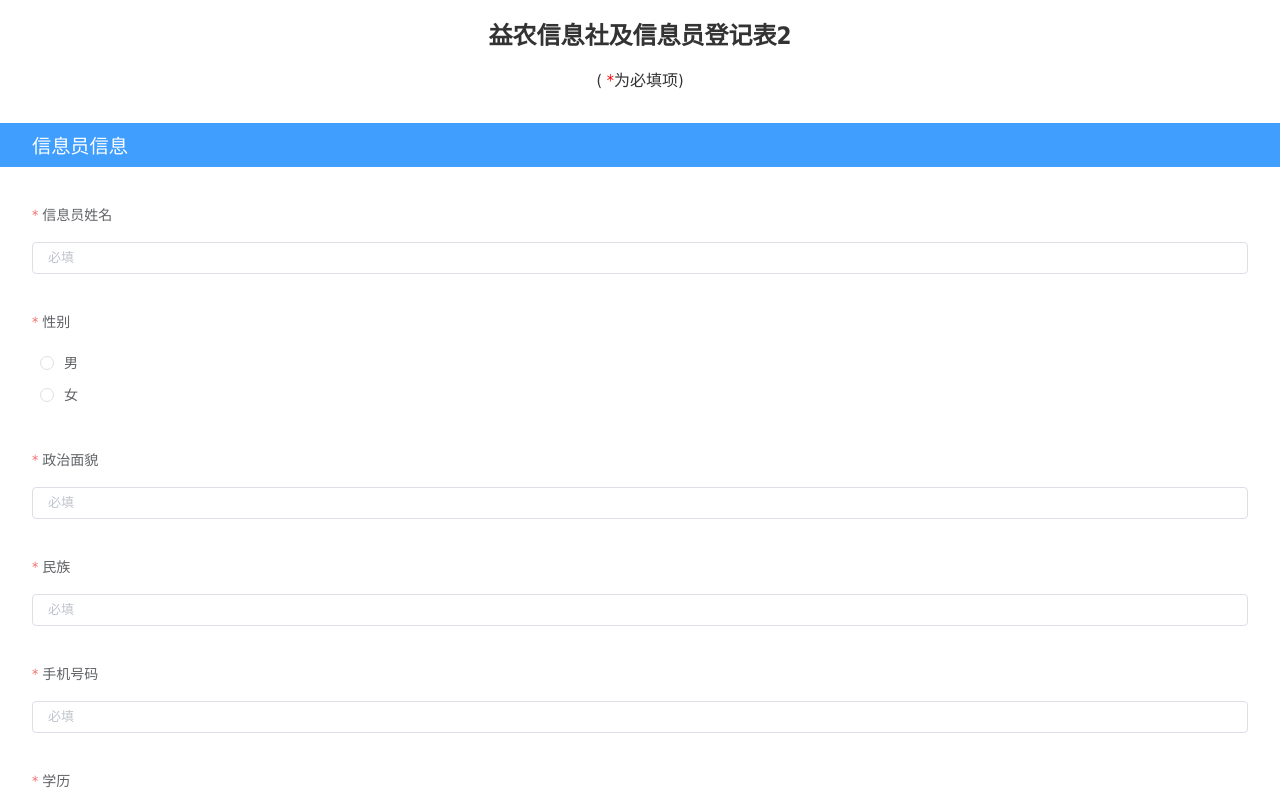
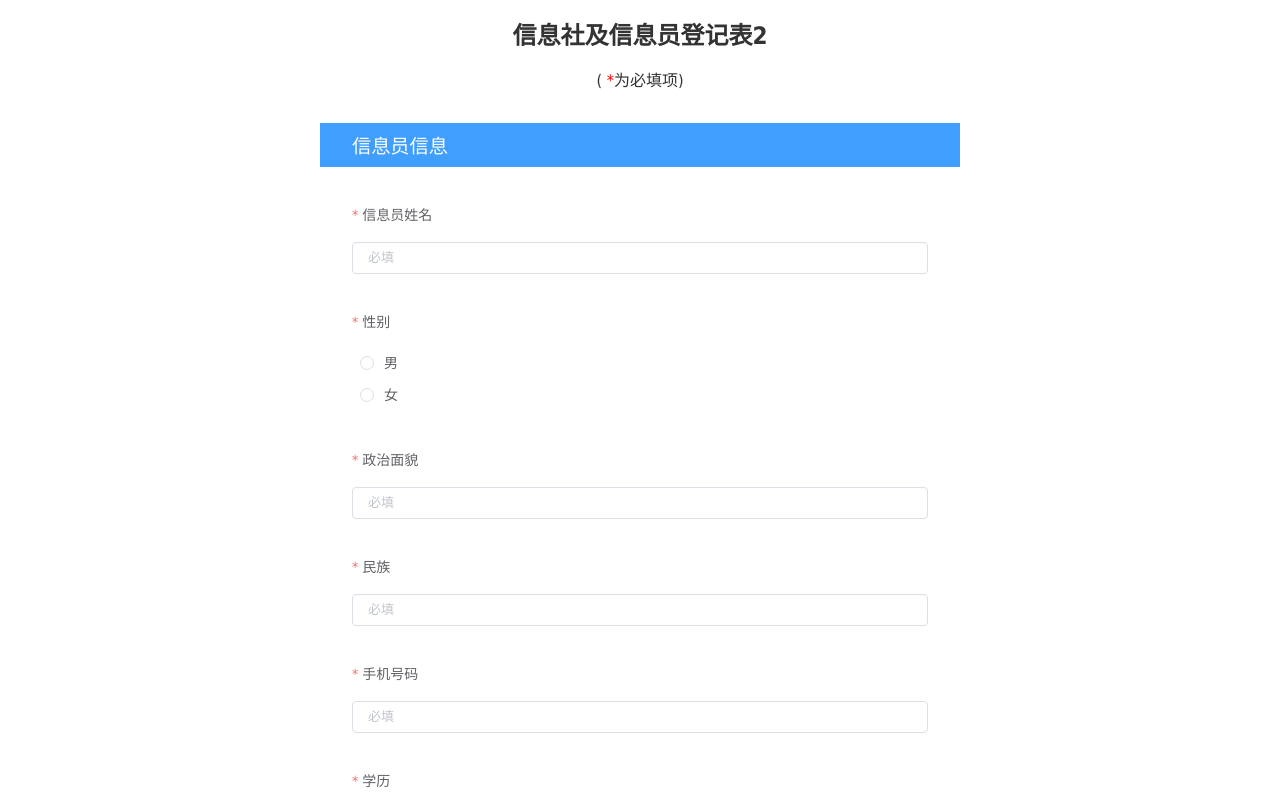
Before and after one commit to GZ0759/vue-webpack, a Vue app: page / in a window 1280 px wide. Shown: the top 800 px of the page. Built offline with nearby package versions, Linux system fonts and the light colour scheme.

Commit message:
modify style

```diff
--- a/src/App.vue
+++ b/src/App.vue
@@ -16,5 +16,10 @@ export default {
 </script>
 
 <style lang="scss">
-@import "./assets/_reset.scss";
+@import "./style/_reset.scss";
+#app {
+  width: 100%;
+  max-width: 640px;
+  margin: 0 auto;
+}
 </style>
--- a/src/pages/formPackage.vue
+++ b/src/pages/formPackage.vue
@@ -2,7 +2,7 @@
 <template>
   <div class="form-package">
     <div class="header">
-      <p class="headerTitle">益农信息社及信息员登记表2</p>
+      <p class="headerTitle">信息社及信息员登记表2</p>
       <div class="msg">
         (
         <span class="msg-tips">*</span>为必填项)
```
Also changed, not shown: src/style/_reset.scss (renamed from src/assets/_reset.scss).
